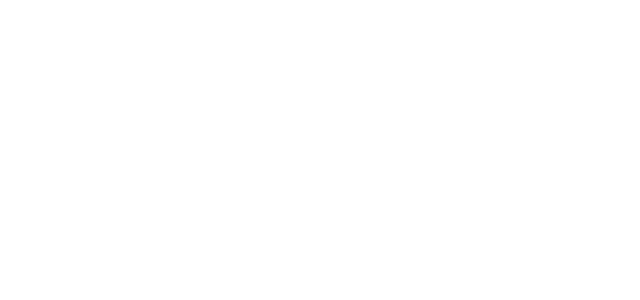
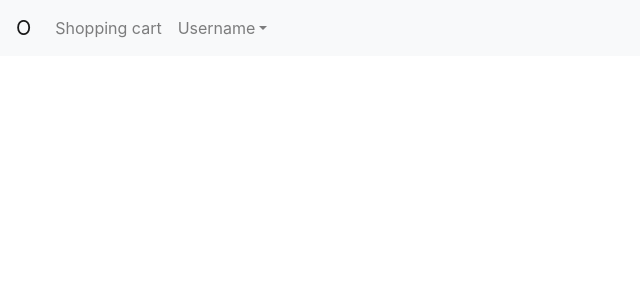
Before and after one commit to tinhtinh95/oshop, an Angular app: page / in a window 1280 px wide. Shown: the top 300 px of the page, without its empty margins (0-640 px from the left). Built offline with nearby package versions, Linux system fonts and the light colour scheme.

Commit message:
Add bs-navbar

```diff
--- a/package.json
+++ b/package.json
@@ -22,6 +22,8 @@
     "@angular/router": "~7.0.0",
     "bootstrap": "^4.2.1",
     "core-js": "^2.5.4",
+    "font-awesome": "^4.7.0",
+    "ng-bootstrap": "^1.6.3",
     "rxjs": "~6.3.3",
     "zone.js": "~0.8.26"
   },
@@ -30,9 +32,9 @@
     "@angular/cli": "~7.0.6",
     "@angular/compiler-cli": "~7.0.0",
     "@angular/language-service": "~7.0.0",
-    "@types/node": "~8.9.4",
     "@types/jasmine": "~2.8.8",
     "@types/jasminewd2": "~2.0.3",
+    "@types/node": "~8.9.4",
     "codelyzer": "~4.5.0",
     "jasmine-core": "~2.99.1",
     "jasmine-spec-reporter": "~4.2.1",
--- a/src/app/app.component.html
+++ b/src/app/app.component.html
@@ -1,2 +1,3 @@
 
+<app-bs-navbar></app-bs-navbar>
 <router-outlet></router-outlet>
--- a/src/app/app.module.ts
+++ b/src/app/app.module.ts
@@ -40,7 +40,7 @@
   ],
   imports: [
     BrowserModule,
-    AppRoutingModule
+    AppRoutingModule,
   ],
   providers: [],
   bootstrap: [AppComponent]
--- a/src/app/coreModule/components/bs-navbar/bs-navbar.component.html
+++ b/src/app/coreModule/components/bs-navbar/bs-navbar.component.html
@@ -1,3 +1,25 @@
-<p>
-  bs-navbar works!
-</p>
+<nav class="navbar navbar-expand-md navbar-light bg-light fixed-top">
+    <a class="navbar-brand" routerLink="/">O</a>
+    <button class="navbar-toggler" type="button" data-toggle="collapse" data-target="#navbarsExampleDefault"
+      aria-controls="navbarsExampleDefault" aria-expanded="false" aria-label="Toggle navigation">
+      <span class="navbar-toggler-icon"></span>
+    </button>
+
+    <div class="collapse navbar-collapse" id="navbarsExampleDefault">
+      <ul class="navbar-nav mr-auto">
+        <li class="nav-item">
+          <a class="nav-link" routerLink="shopping-cart">Shopping cart</a>
+        </li>
+        <li ngbDropdown class="nav-item dropdown">
+          <a ngbDropdownToggle class="nav-link dropdown-toggle"  id="dropdown01" data-toggle="dropdown"
+            aria-haspopup="true" aria-expanded="false">Username</a>
+          <div ngbDropdownMenu class="dropdown-menu" aria-labelledby="dropdown01">
+            <a class="dropdown-item" routerLink="/my-orders">My Orders</a>
+            <a class="dropdown-item" routerLink="/admin/orders">Manage Orders</a>
+            <a class="dropdown-item" routerLink="/admin/products">Manage Products</a>
+            <a class="dropdown-item" routerLink="/logout">Logout</a>
+          </div>
+        </li>
+      </ul>
+    </div>
+  </nav>
--- a/src/styles.css
+++ b/src/styles.css
@@ -1 +1,4 @@
 /* You can add global styles to this file, and also import other style files */
+@import "~bootstrap/dist/css/bootstrap.css";
+@import "~font-awesome/css/font-awesome.css";
+@import "~bootstrap/dist/css/bootstrap.min.css";
```
Also changed, not shown: 2 other files (tests, documents, lock files or other folders).
